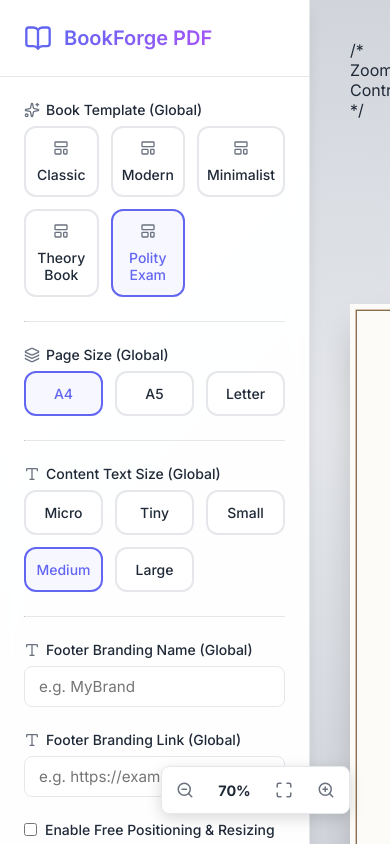
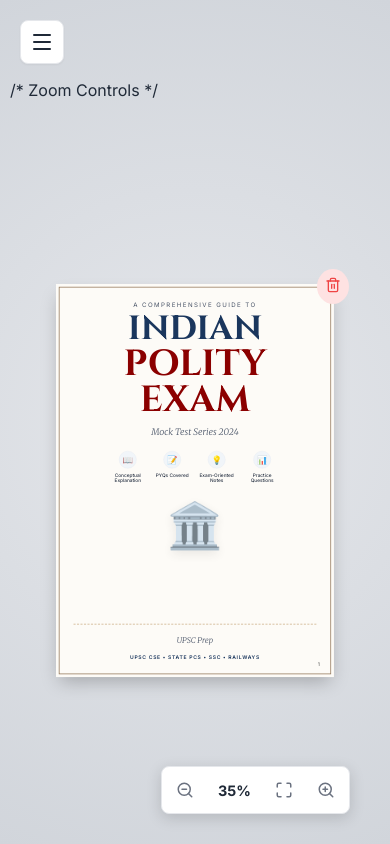
Before and after one commit to rohitbin/book-creator-, a React (Vite) app: page / in a window 390 px wide. Built offline with nearby package versions, Linux system fonts and the light colour scheme; a web font is replaced by a local one.

Commit message:
feat: make app fully responsive and mobile-friendly across all devices

```diff
--- a/src/App.css
+++ b/src/App.css
@@ -1456,3 +1456,77 @@
 .sidebar:not(.sidebar-collapsed) ~ .preview-area .sidebar-toggle-btn {
   left: calc(450px + 20px);
 }
+
+/* ========================================================= */
+/* Responsive & Mobile-Friendly Adjustments */
+/* ========================================================= */
+
+@media (max-width: 1024px) {
+  .sidebar {
+    position: fixed;
+    top: 0;
+    left: 0;
+    height: 100vh;
+    z-index: 100;
+    width: 380px !important;
+    box-shadow: 4px 0 20px rgba(0, 0, 0, 0.15);
+    transform: translateX(0);
+    transition: transform 0.3s cubic-bezier(0.4, 0, 0.2, 1), opacity 0.3s ease;
+  }
+
+  .sidebar.sidebar-collapsed {
+    transform: translateX(-100%);
+    width: 380px !important;
+    opacity: 0;
+  }
+
+  .preview-area {
+    width: 100vw;
+    padding-top: 80px;
+  }
+
+  /* Keep toggle button just outside the sidebar */
+  .sidebar:not(.sidebar-collapsed) ~ .preview-area .sidebar-toggle-btn {
+    left: calc(380px + 20px);
+  }
+}
+
+@media (max-width: 768px) {
+  .sidebar {
+    width: 100vw !important;
+  }
+
+  .sidebar.sidebar-collapsed {
+    width: 100vw !important;
+  }
+
+  .grid-3 {
+    grid-template-columns: repeat(2, 1fr);
+  }
+
+  .grid-2 {
+    grid-template-columns: 1fr;
+  }
+
+  /* When sidebar is full width on mobile, move toggle button to top-right corner to act as close button */
+  .sidebar:not(.sidebar-collapsed) ~ .preview-area .sidebar-toggle-btn {
+    left: auto !important;
+    right: 20px;
+    z-index: 101;
+  }
+
+  .sidebar-toggle-btn {
+    z-index: 101;
+  }
+}
+
+@media (max-width: 480px) {
+  .grid-3 {
+    grid-template-columns: 1fr;
+  }
+
+  .preview-area {
+    padding: 10px;
+    padding-top: 80px;
+  }
+}
--- a/src/App.jsx
+++ b/src/App.jsx
@@ -841,11 +841,11 @@
   };
 
   const [template, setTemplate] = useState(() => getSavedState('bookforge_template', 'polity'));
-  const [isSidebarOpen, setIsSidebarOpen] = useState(() => getSavedState('bookforge_sidebarOpen', true));
+  const [isSidebarOpen, setIsSidebarOpen] = useState(() => getSavedState('bookforge_sidebarOpen', window.innerWidth > 1024));
   const [isExporting, setIsExporting] = useState(false);
   const [fontSize, setFontSize] = useState(() => getSavedState('bookforge_fontSize', 'medium'));
   const [pageSize, setPageSize] = useState(() => getSavedState('bookforge_pageSize', 'a4'));
-  const [zoom, setZoom] = useState(() => getSavedState('bookforge_zoom', 70));
+  const [zoom, setZoom] = useState(() => getSavedState('bookforge_zoom', window.innerWidth <= 480 ? 35 : (window.innerWidth <= 768 ? 50 : 70)));
   const [editingPageId, setEditingPageId] = useState(() => getSavedState('bookforge_editingPageId', null));
   const [isGlobalLayout, setIsGlobalLayout] = useState(() => getSavedState('bookforge_isGlobalLayout', false));
   const [brandingName, setBrandingName] = useState(() => getSavedState('bookforge_brandingName', ''));
```
